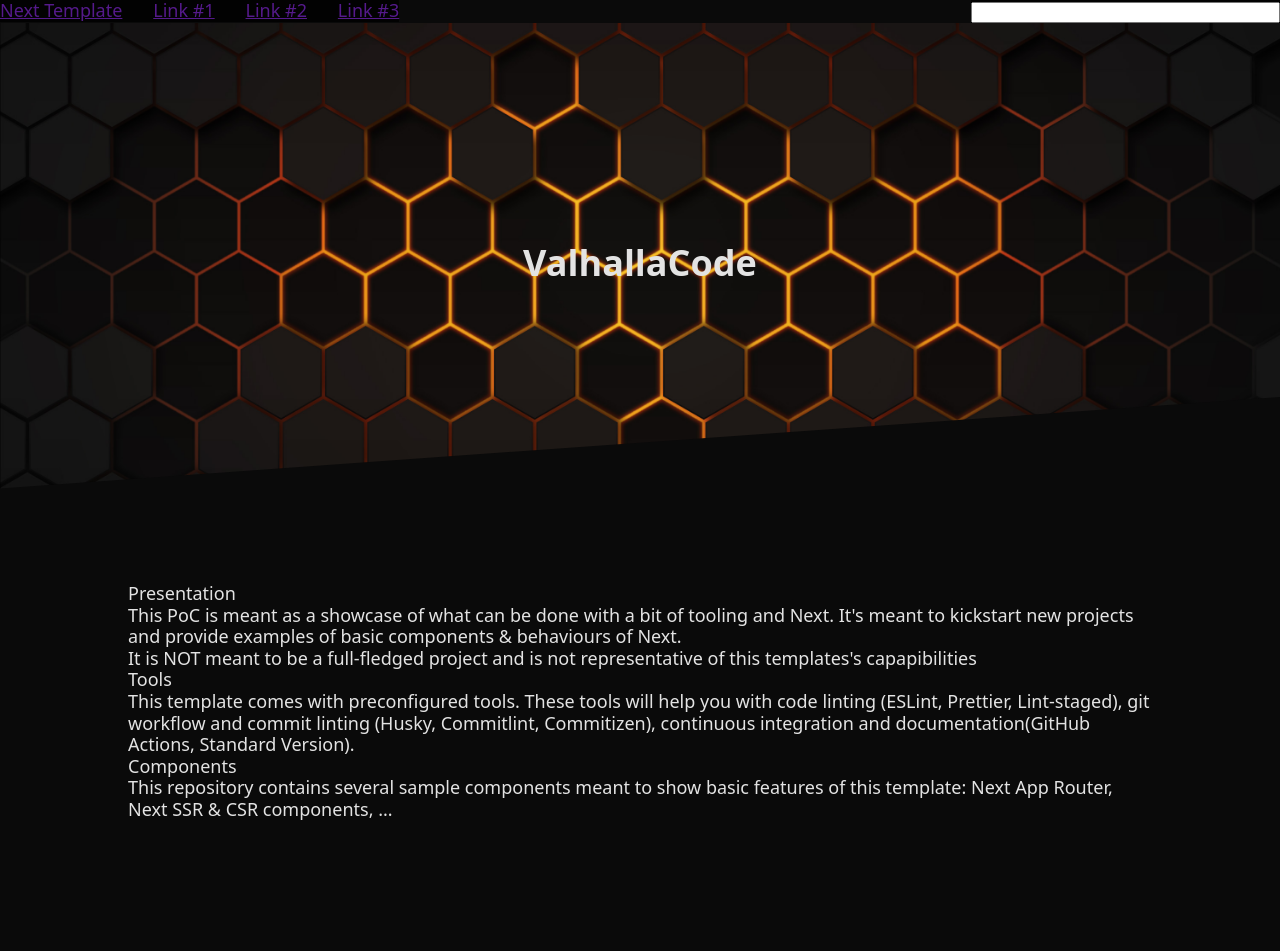
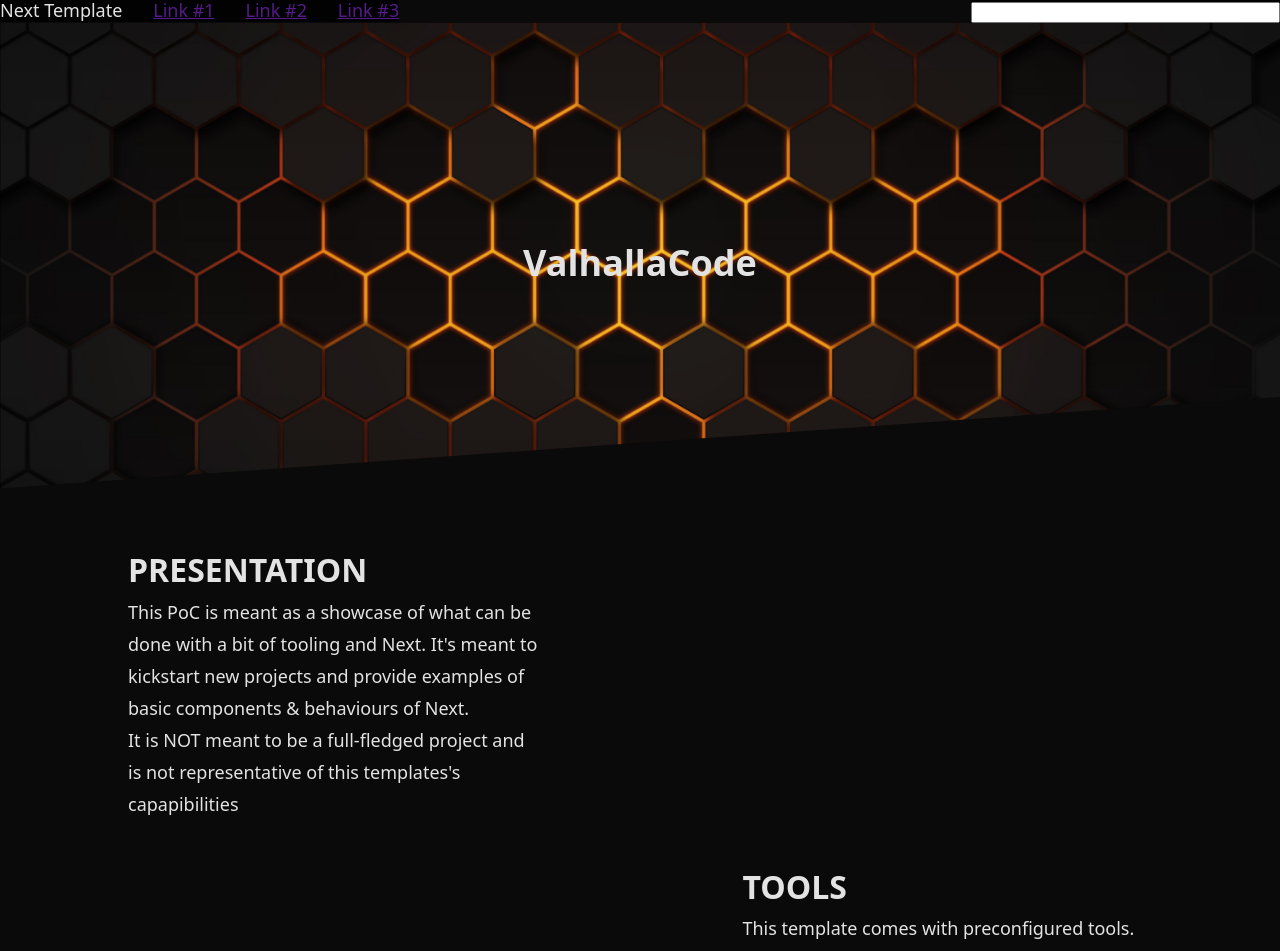
Before and after one commit to Coding-Jarl/next-template-v2, a Next.js app: page / in a window 1280 px wide. Shown: the top 951 px of the page. Before the commit the page ends 821 px from the top, so only its background shows below. Built offline with nearby package versions, Linux system fonts and the light colour scheme.

Commit message:
feat: upgrade CSS a bit, remove helper classes

```diff
--- a/src/styles/components/Description.module.scss
+++ b/src/styles/components/Description.module.scss
@@ -2,10 +2,25 @@
 
 .wrapper {
   background-color: $baseColor;
-  padding-top: 10vh;
+  padding-top: 5ch;
+  display: flex;
+  flex-flow: column nowrap;
+  gap: 5ch;
+  width: 80%;
+  margin: auto;
+  line-height: 2rem;
 
-  & > * {
-    width: 80%;
-    margin: auto;
+  article {
+    width: 40%;
+
+    &:nth-of-type(2n) {
+      margin-left: 60%;
+    }
+
+    h2 {
+      text-transform: uppercase;
+      font-weight: bold;
+      margin-bottom: 0.5ch;
+    }
   }
 }
--- a/src/styles/components/Hotlinks.module.scss
+++ b/src/styles/components/Hotlinks.module.scss
@@ -7,6 +7,11 @@
   display: flex;
   justify-content: space-between;
 
+  .Logo {
+    text-decoration: none;
+    color: inherit;
+  }
+
   nav {
     display: flex;
     gap: 3ch;
--- a/src/styles/core/base.scss
+++ b/src/styles/core/base.scss
@@ -19,3 +19,7 @@ video {
   max-width: 100%;
   display: block;
 }
+
+h2 {
+  font-size: 2rem;
+}
```
